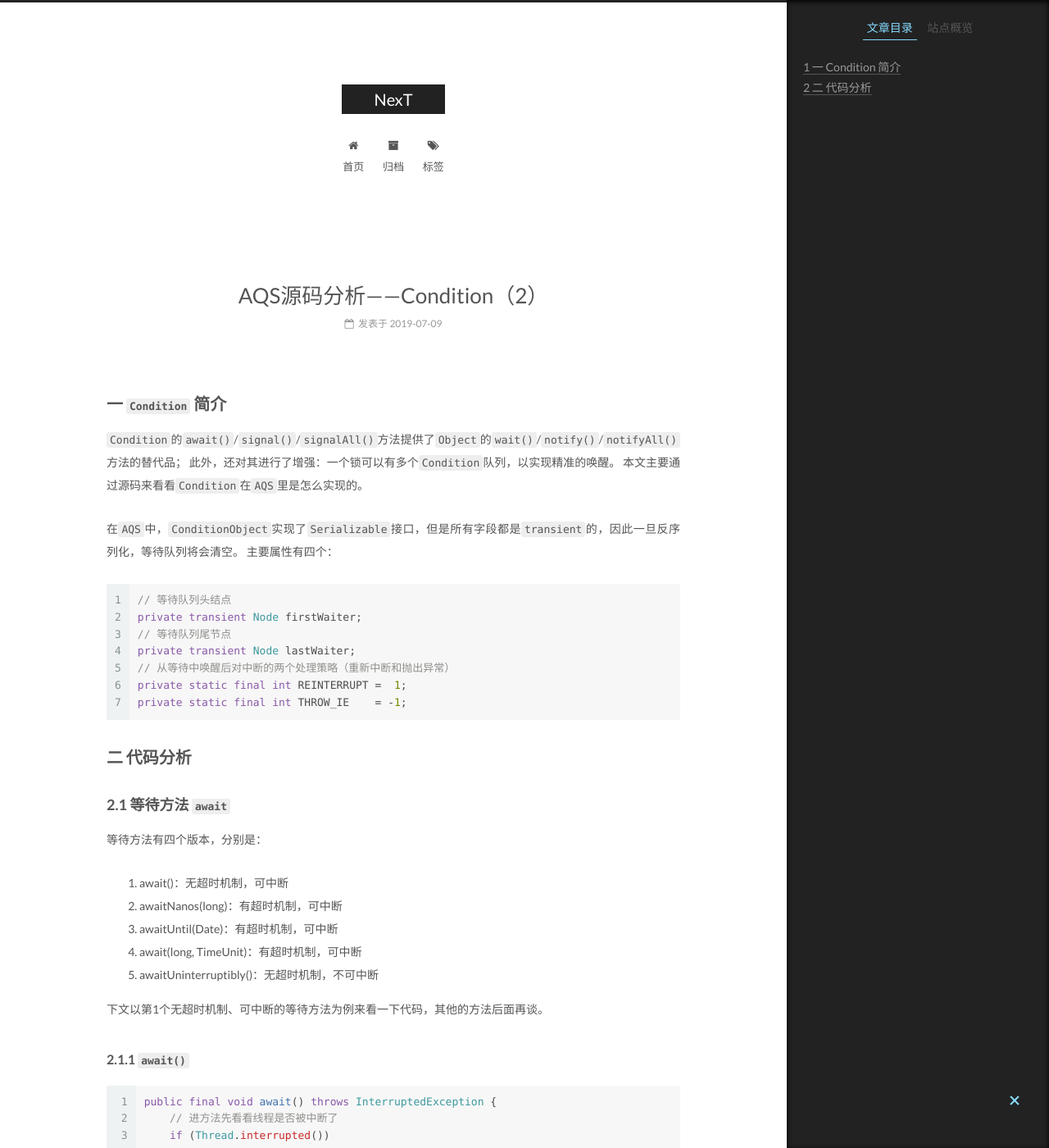
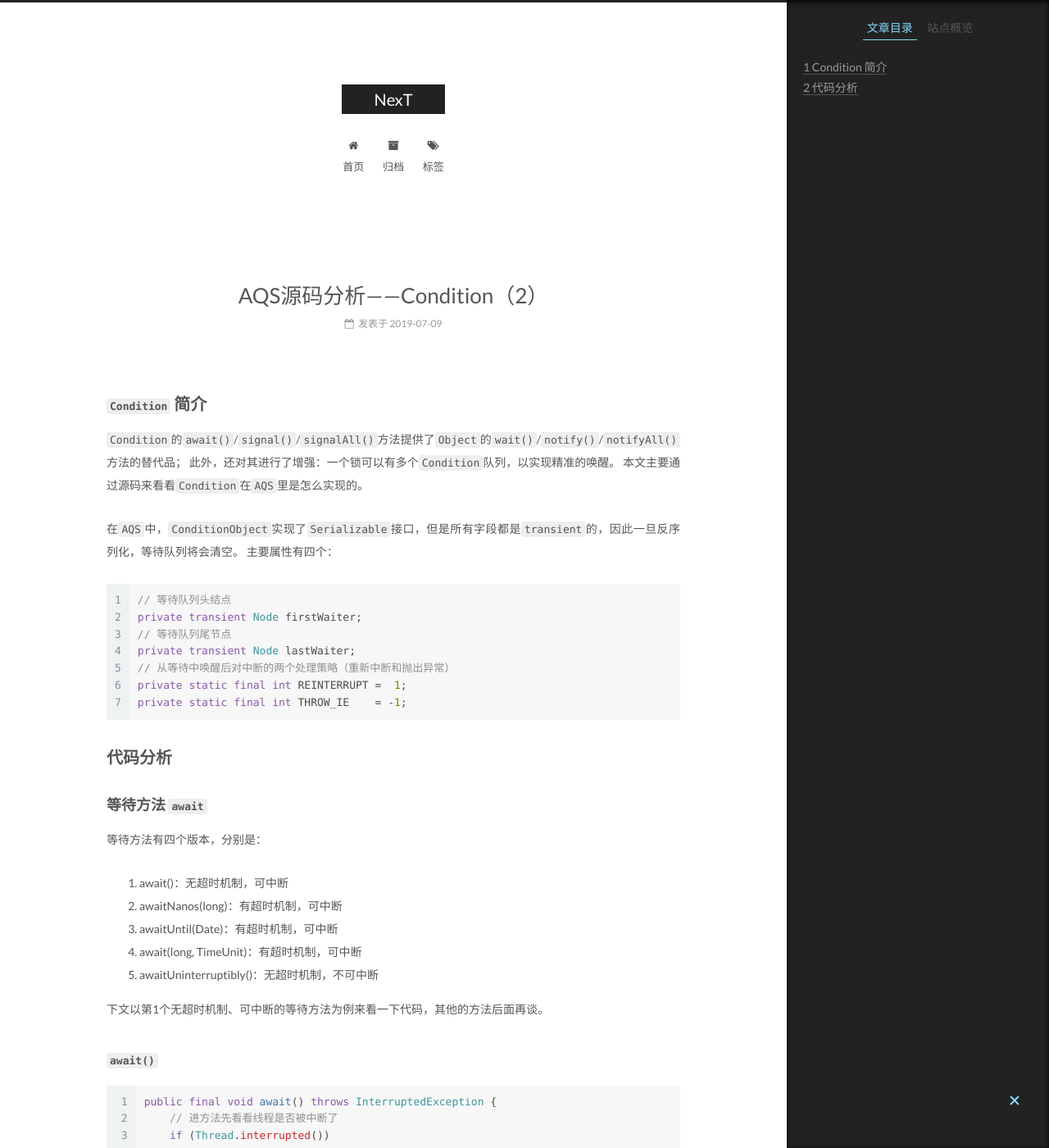
Before and after one commit to iamwzt/iamwzt.github.io, a Jekyll site: the page built from _posts/2019-7-9-AQS源码分析——Condition（2）.md, in a window 1280 px wide and 1400 px high. Shown: the whole window at 82% size. Built offline with Jekyll 4.4.1, drawn with Linux system fonts in a browser that asks for light colours; some of the changed text lies outside the part shown.

Commit message:
Update 2019-7-9-AQS源码分析——Condition（2）.md

````diff
--- a/_posts/2019-7-9-AQS源码分析——Condition（2）.md
+++ b/_posts/2019-7-9-AQS源码分析——Condition（2）.md
@@ -10,7 +10,7 @@ tags:
     - AQS
     - Condition
 ---
-## 一 `Condition` 简介
+## `Condition` 简介
 `Condition`的`await()`/`signal()`/`signalAll()`方法提供了`Object`的`wait()`/`notify()`/`notifyAll()`方法的替代品；
 此外，还对其进行了增强：一个锁可以有多个`Condition`队列，以实现精准的唤醒。
 本文主要通过源码来看看`Condition`在`AQS`里是怎么实现的。
@@ -26,9 +26,9 @@ private transient Node lastWaiter;
 private static final int REINTERRUPT =  1;
 private static final int THROW_IE    = -1;
 ```
-## 二 代码分析
+## 代码分析
 
-### 2.1 等待方法 `await`
+### 等待方法 `await`
 等待方法有四个版本，分别是：
 1. await()：无超时机制，可中断
 2. awaitNanos(long)：有超时机制，可中断
@@ -37,7 +37,7 @@ private static final int THROW_IE    = -1;
 5. awaitUninterruptibly()：无超时机制，不可中断
 
 下文以第1个无超时机制、可中断的等待方法为例来看一下代码，其他的方法后面再谈。
-#### 2.1.1 `await()`
+#### `await()`
 ```java
 public final void await() throws InterruptedException {
     // 进方法先看看线程是否被中断了
@@ -70,7 +70,7 @@ public final void await() throws InterruptedException {
         reportInterruptAfterWait(interruptMode);
 }
 ```
-#### 2.1.2 `addConditionWaiter()`
+#### `addConditionWaiter()`
 将当前线程包装进node，并移入条件队列
 ```java
 private Node addConditionWaiter() {
@@ -94,7 +94,7 @@ private Node addConditionWaiter() {
 }
 ```
 
-#### 2.1.3 `unlinkCancelledWaiters()`
+#### `unlinkCancelledWaiters()`
 清除条件队列中取消的节点，纯链表操作
 ```java
 private void unlinkCancelledWaiters() {
@@ -120,7 +120,7 @@ private void unlinkCancelledWaiters() {
     }
 ```
 
-#### 2.1.4 `fullyRelease()`
+#### `fullyRelease()`
 完全释放锁，并返回当前state值。
 ```java
 final int fullyRelease(Node node) {
@@ -142,7 +142,7 @@ final int fullyRelease(Node node) {
 }
 ```
 
-#### 2.1.5 `isOnSyncQueue()`
+#### `isOnSyncQueue()`
 判断是否已在等待队列中
 ```java
 final boolean isOnSyncQueue(Node node) {
@@ -175,7 +175,7 @@ private boolean findNodeFromTail(Node node) {
     }
 }
 ```
-#### 2.1.7 中断检查及处理
+#### 中断检查及处理
 被唤醒后先进行中断检查，如果没有中断且还没被移入等待队列（意外唤醒），就将继续挂起；
 否则就退出循环，根据中断类型进行处理了。
 ```java
````
